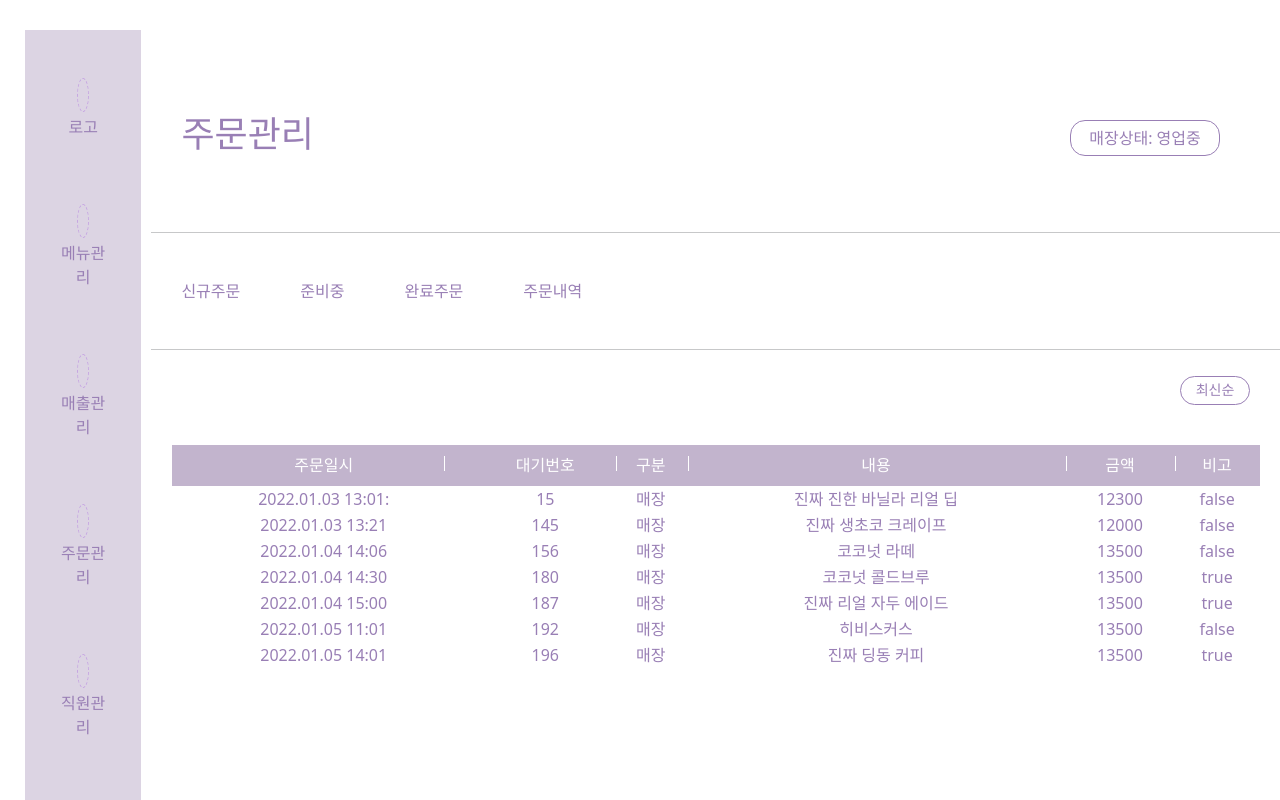
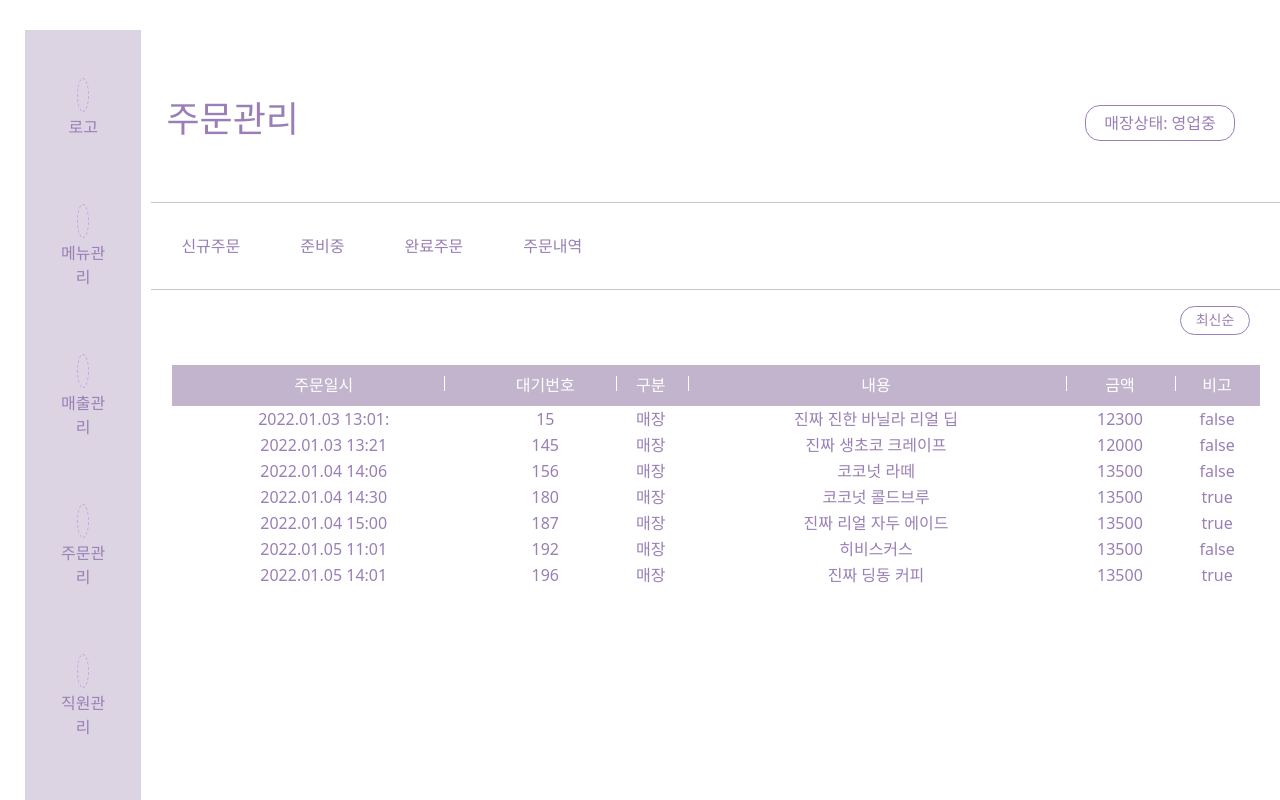
Before and after one commit to jgsjss/ding, a Vue app: page /ordermanagement/orderlist in a window 1280 px wide. Shown: the top 800 px of the page. Built offline with nearby package versions, Linux system fonts and the light colour scheme; no server answers; some icons are missing.

Commit message:
01.17 08:39
ordermanagement 부분 간격 수정

```diff
--- a/src/assets/css/Ordermanagement/NeworderListOne.css
+++ b/src/assets/css/Ordermanagement/NeworderListOne.css
@@ -11,7 +11,7 @@
     align-content: center;
     align-items: center;
     justify-content: space-around;
-    padding:20px 0 30px 0;
+    padding:0 0 15px 0;
     position:relative;
   }
   /* .order_wrapper:after {
--- a/src/assets/css/Ordermanagement/OrderPrint.css
+++ b/src/assets/css/Ordermanagement/OrderPrint.css
@@ -172,6 +172,9 @@
 /* modal */
 .modal-title, .modal-sub-title {
     color:#997fb5;
+}
+.modal-content {
+  border:none;
 }
 /* modal footer box */
 .cancel_btn_wrap {
--- a/src/assets/css/Ordermanagement/Ordermanagement.css
+++ b/src/assets/css/Ordermanagement/Ordermanagement.css
@@ -6,14 +6,14 @@
     display:flex;
     justify-content: space-between;
     align-items: center;
-    padding:30px 30px
+    padding:15px 15px
   }
   .main_text {
     color:#997fb5;
     font-size:36px;
   }
   .component_bar {
-    padding:30px 0;
+    padding:15px 0;
     margin:0 auto;
     position:relative;
     width: 80%;
@@ -36,7 +36,7 @@
   } */
   .list_wrap {
       margin: 0 auto;
-      padding: 10px 30px;
+      padding:0 30px;
       position: relative;
       display: flex;
       flex-direction: row;
--- a/src/assets/css/Ordermanagement/PreparingListOne.css
+++ b/src/assets/css/Ordermanagement/PreparingListOne.css
@@ -11,7 +11,7 @@
     align-content: center;
     align-items: center;
     justify-content: space-around;
-    padding:20px 0 30px 0;
+    padding:10px 0 15px 0;
     position:relative;
   }
   .order_wrapper:after {
--- a/src/view/OrderPrint.vue
+++ b/src/view/OrderPrint.vue
@@ -90,6 +90,26 @@
                 </div>
             </div>
             </div>
+            <!--/////주문취소 모달 끝/////-->
+            <!--/////취소 확인 모달창/////-->
+            <!-- <div class="modal" tabindex="-1">
+              <div class="modal-dialog">
+                <div class="modal-content">
+                  <div class="modal-header">
+                    <h5 class="modal-title">Modal title</h5>
+                    <button type="button" class="btn-close" data-bs-dismiss="modal" aria-label="Close"></button>
+                  </div>
+                  <div class="modal-body">
+                    <p>Modal body text goes here.</p>
+                  </div>
+                  <div class="modal-footer">
+                    <button type="button" class="btn btn-secondary" data-bs-dismiss="modal">Close</button>
+                    <button type="button" class="btn btn-primary">Save changes</button>
+                  </div>
+                </div>
+              </div>
+            </div> -->
+            <!--/////취소 확인 모달창/////-->
           </div>
         </div>
       </div>
@@ -139,7 +159,7 @@ import * as Printjs from "print-js";
 export default {
     data() {
         return {
-            modal: false,
+          showModal: false,
         }
     },
    method: {
```
